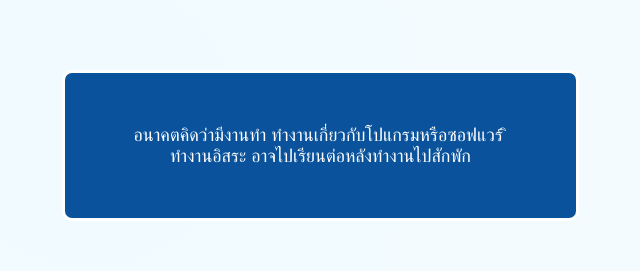
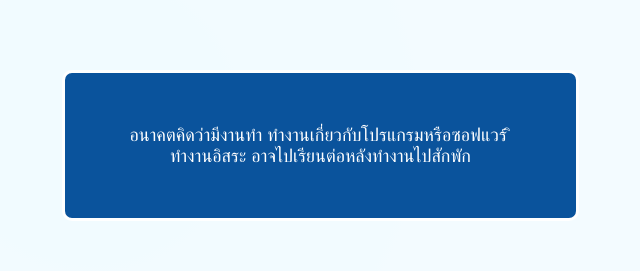
Before and after one commit to Toktak123/6709420019_MyCSTUStory_03, a plain HTML site: page myfuture.html in a window 1280 px wide. Shown: the part 347-618 px from the top of the page, 550-1190 px from the left. Drawn offline with Linux system fonts and the light colour scheme.

Commit message:
Fix words

```diff
--- a/myfuture.html
+++ b/myfuture.html
@@ -29,7 +29,7 @@
 
         <section id="future">
             <div><img src="./resources/future_sign1.png" alt=""></div>
-            <p>อนาคตคิดว่ามีงานทำ ทำงานเกี่ยวกับโปแกรมหรือซอฟแวร์ ิ<br>ทำงานอิสระ อาจไปเรียนต่อหลังทำงานไปสักพัก</p>
+            <p>อนาคตคิดว่ามีงานทำ ทำงานเกี่ยวกับโปรแกรมหรือซอฟแวร์ ิ<br>ทำงานอิสระ อาจไปเรียนต่อหลังทำงานไปสักพัก</p>
         </section>
 
     </main>
```
